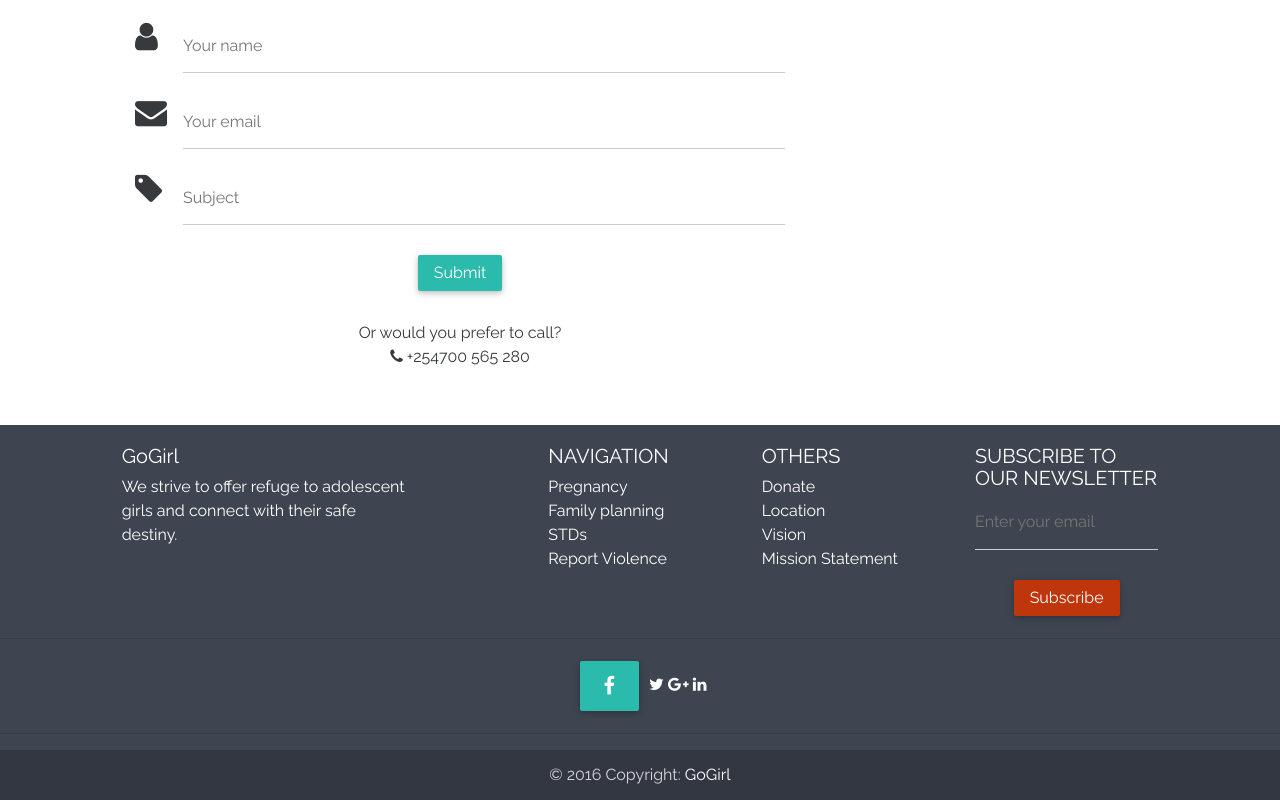
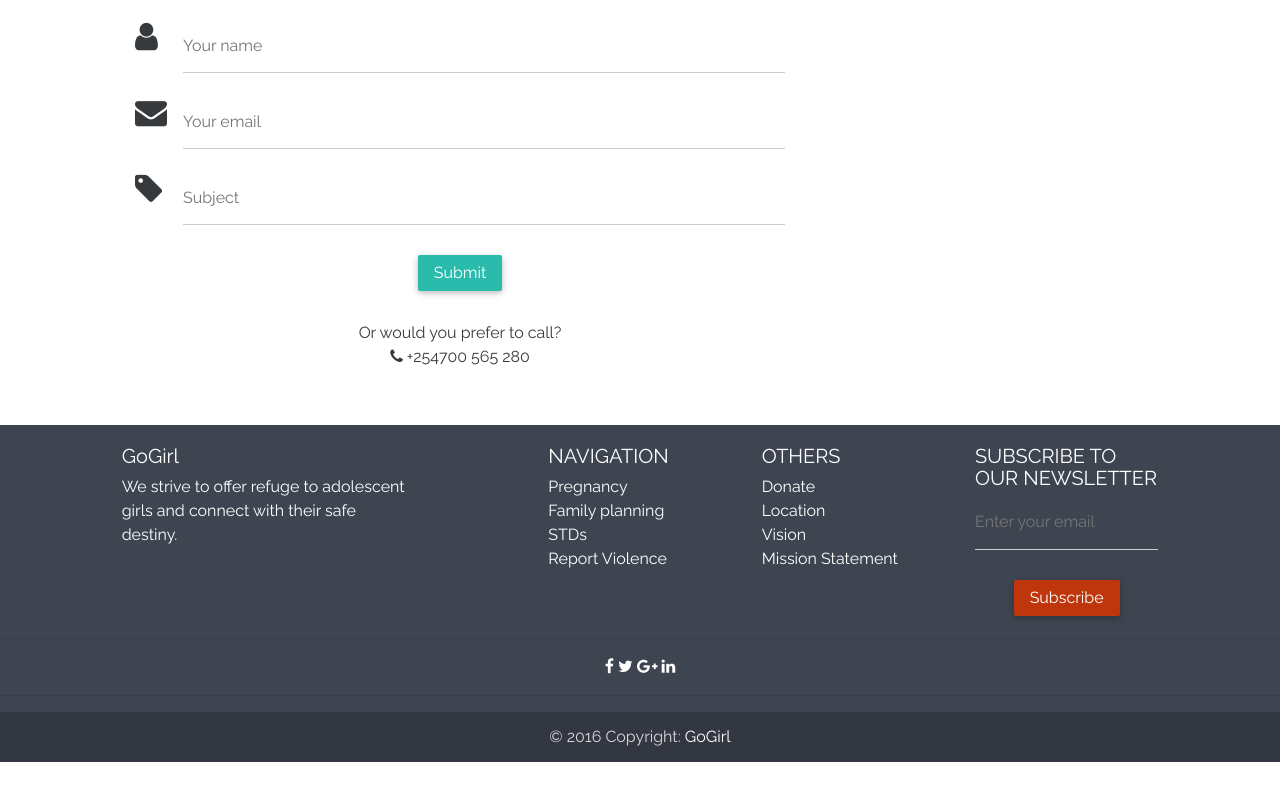
Before and after one commit to Harrisonkamau/GoGirl, a website: page public/index.html in a window 1280 px wide. Shown: the part 3184-3984 px from the top of the page. After the commit the page ends 3946 px from the top, so only its background shows below. Drawn offline with Linux system fonts and the light colour scheme.

```diff
--- a/public/index.html
+++ b/public/index.html
@@ -420,7 +420,7 @@
             <!--Social buttons-->
             <div class="social-section">
                 <ul>
-                    <li><a class="btn btn-default btn-circle btn-lg"><i class="fa fa-facebook"> </i></a></li>
+                    <li><a class="btn-floating btn-small btn-fb"><i class="fa fa-facebook"> </i></a></li>
                     <li><a class="btn-floating btn-small btn-tw"><i class="fa fa-twitter"> </i></a></li>
                     <li><a class="btn-floating btn-small btn-gplus"><i class="fa fa-google-plus"> </i></a></li>
                     <li><a class="btn-floating btn-small btn-li"><i class="fa fa-linkedin"> </i></a></li>
```
Also changed, not shown: 1 other file.
